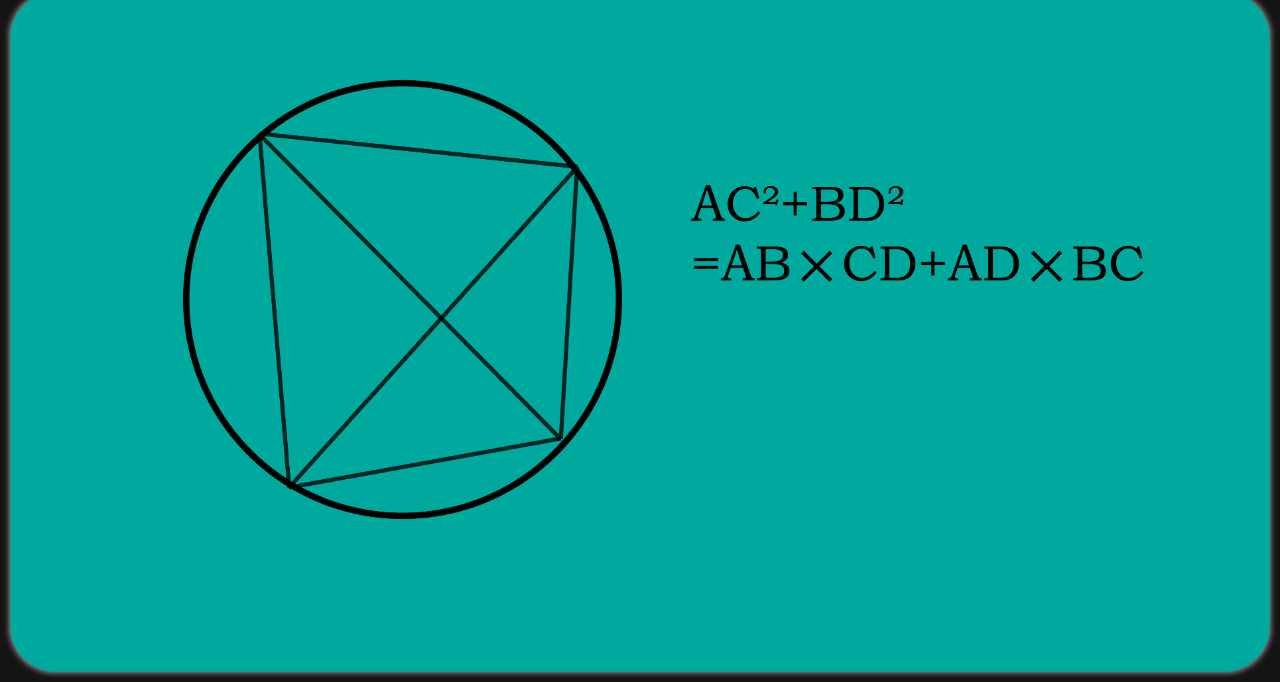
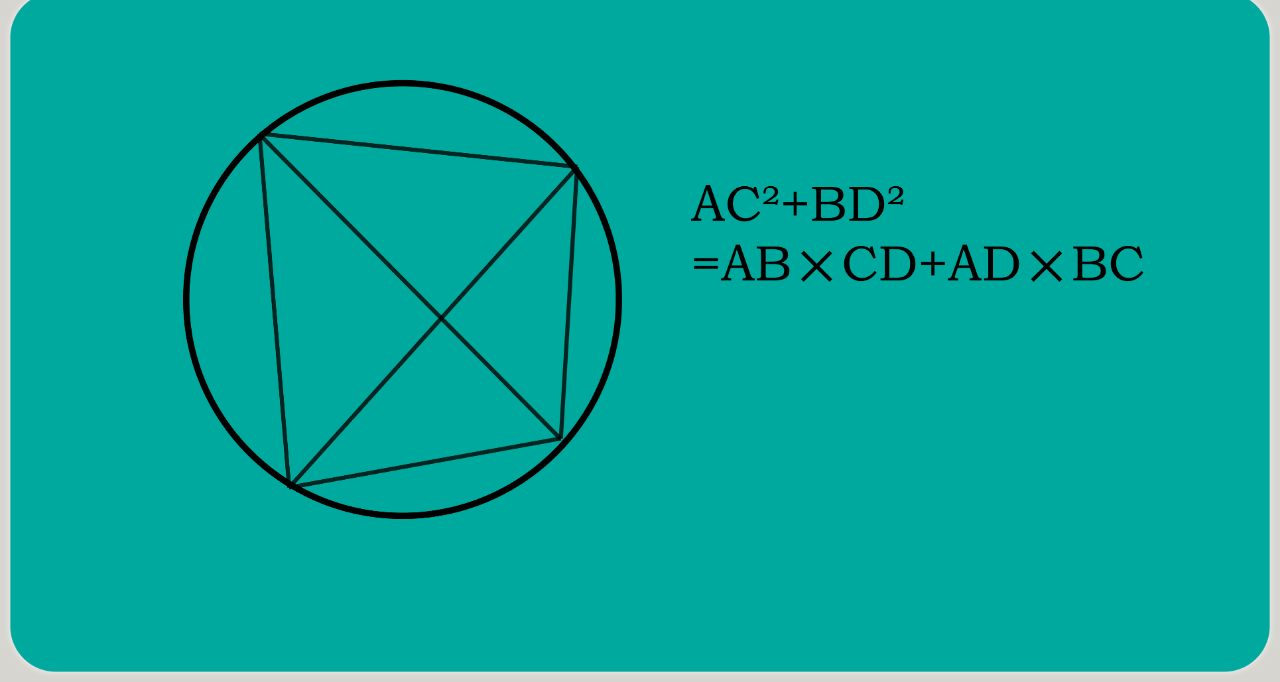
Before and after one commit to RBCorn/RBCorn.github.io, a plain HTML site: page index.html in a window 1280 px wide. Shown: the part 118-800 px from the top of the page. Drawn offline with Linux system fonts and the light colour scheme.

Commit message:
git push origin main

```diff
--- a/css/indexst.css
+++ b/css/indexst.css
@@ -53,5 +53,5 @@ body{
     height:auto;
 }
 body{
-    background:#141414;
+    background:#d6d5d0;
 }
--- a/css/mathst.css
+++ b/css/mathst.css
@@ -40,7 +40,7 @@ body{
     text-align: right;
 }
 body{
-    background:#141414;
+    background:#d6d5d0;
 }
 .Questions{
     color: #56a1a7;
```
